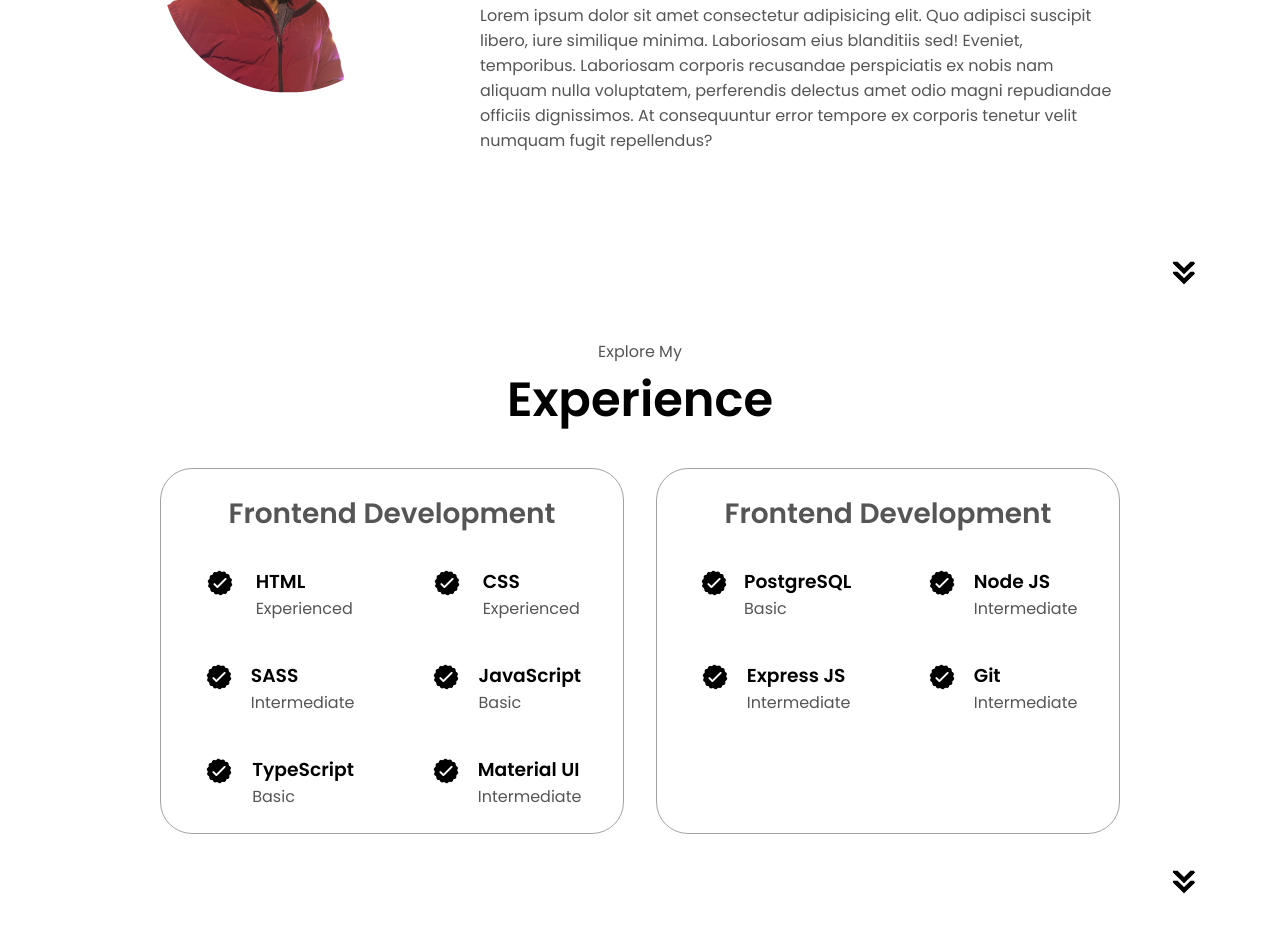
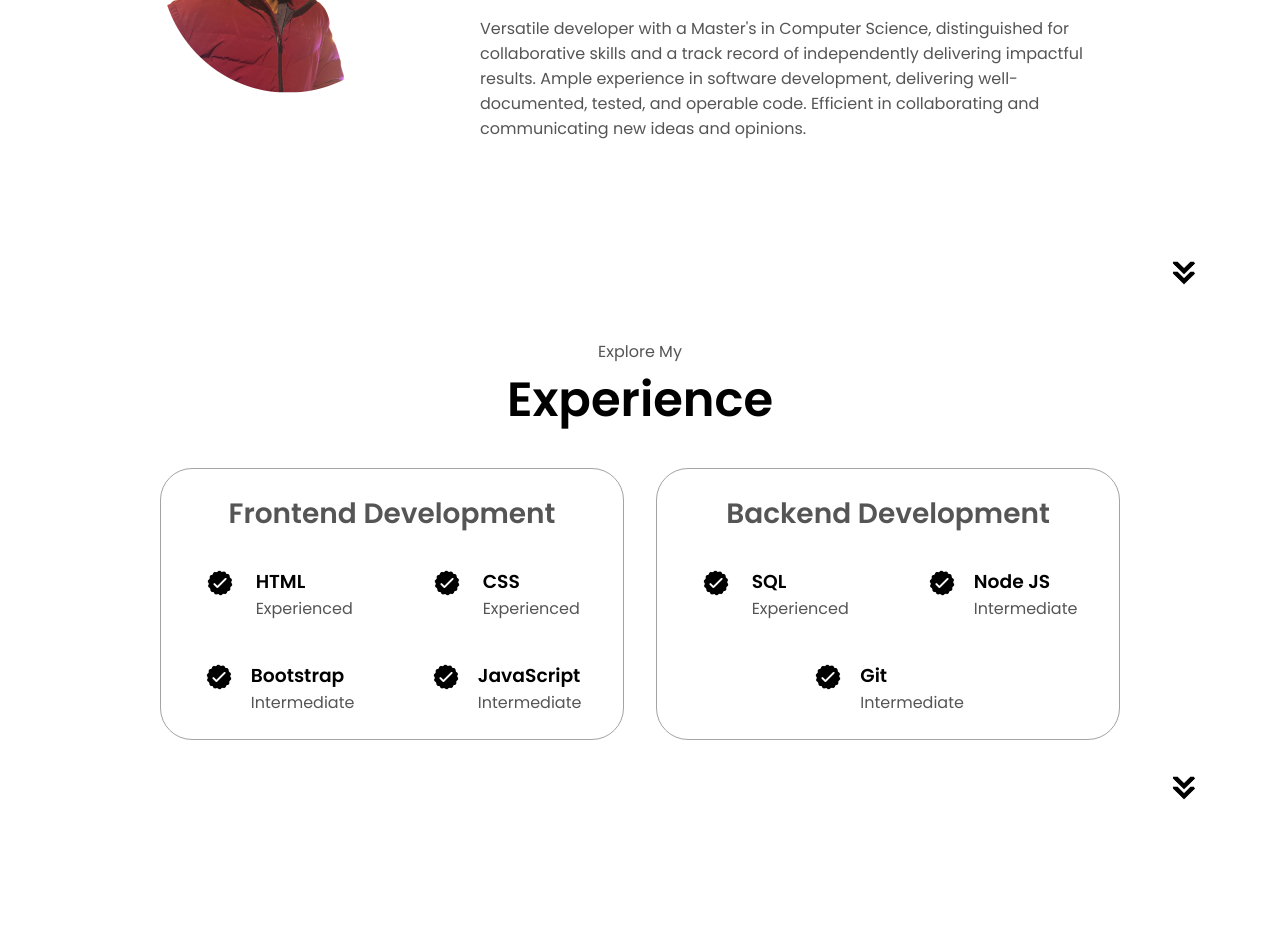
Before and after one commit to NikhilChukka/portfolio, a plain HTML site: page index.html in a window 1280 px wide. Shown: the part 1357-2289 px from the top of the page. Drawn offline with Linux system fonts and the light colour scheme.

Commit message:
changes on About me and Experience

```diff
--- a/index.html
+++ b/index.html
@@ -46,7 +46,7 @@
             <p class="section__text_p2">Software Development Engineer</p>
             <div class="btn-container">
                 <button class="btn btn-color-2"
-                onclick="window.open('./assets/resumeUpTA.pdf')">
+                onclick="window.open('./assets/ResumeNew.pdf')">
                 Download Resume</button>
                 <button class="btn btn-color-1"
                 onclick="location.href='./#contact'">
@@ -54,7 +54,7 @@
             </div>
             <div id="socials-container">
                 <img src="./assets/linkedin.png" alt="linkedin profile"
-                class="icon" onclick="location.href='https://www.linkedin.com/in/nikhil-chukka-425847129/'" />
+                class="icon" onclick="location.href='https://www.linkedin.com/in/nikhilchukka'" />
 
                 <img src="./assets/github.png" alt="github profile"
                 class="icon" onclick="location.href='https://github.com/NikhilChukka'" />
@@ -81,11 +81,13 @@
                         <img src="./assets/education.png"
                         alt="Experience Icon" class="icon"/>
                         <h3>Education</h3>
-                        <p>B.Tech in Computer Science <br /> MS in Computer Science</p>
+                        <p>MS in Computer Science <br /> B.Tech in Computer Science</p>
                     </div>
                 </div>
                 <div class="text-container">
-                    <p>Lorem ipsum dolor sit amet consectetur adipisicing elit. Quo adipisci suscipit libero, iure similique minima. Laboriosam eius blanditiis sed! Eveniet, temporibus. Laboriosam corporis recusandae perspiciatis ex nobis nam aliquam nulla voluptatem, perferendis delectus amet odio magni repudiandae officiis dignissimos. At consequuntur error tempore ex corporis tenetur velit numquam fugit repellendus?</p>
+                    <p>
+                      Versatile developer with a Master's in Computer Science, distinguished for collaborative skills and a track record of independently delivering impactful results. Ample experience in software development, delivering well-documented, tested, and operable code. Efficient in collaborating and communicating new ideas and opinions.
+                    </p>
 
                 </div>
             </div>
@@ -130,7 +132,7 @@
                     class="icon"
                   />
                   <div>
-                    <h3>SASS</h3>
+                    <h3>Bootstrap</h3>
                     <p>Intermediate</p>
                   </div>
                 </article>
@@ -142,35 +144,13 @@
                   />
                   <div>
                     <h3>JavaScript</h3>
-                    <p>Basic</p>
-                  </div>
-                </article>
-                <article>
-                  <img
-                    src="./assets/checkmark.png"
-                    alt="Experience icon"
-                    class="icon"
-                  />
-                  <div>
-                    <h3>TypeScript</h3>
-                    <p>Basic</p>
-                  </div>
-                </article>
-                <article>
-                  <img
-                    src="./assets/checkmark.png"
-                    alt="Experience icon"
-                    class="icon"
-                  />
-                  <div>
-                    <h3>Material UI</h3>
                     <p>Intermediate</p>
                   </div>
                 </article>
               </div>
             </div>
             <div class="details-container">
-              <h2 class="experience-sub-title">Frontend Development</h2>
+              <h2 class="experience-sub-title">Backend Development</h2>
               <div class="article-container">
                 <article>
                   <img
@@ -179,8 +159,8 @@
                     class="icon"
                   />
                   <div>
-                    <h3>PostgreSQL</h3>
-                    <p>Basic</p>
+                    <h3>SQL</h3>
+                    <p>Experienced</p>
                   </div>
                 </article>
                 <article>
@@ -191,17 +171,6 @@
                   />
                   <div>
                     <h3>Node JS</h3>
-                    <p>Intermediate</p>
-                  </div>
-                </article>
-                <article>
-                  <img
-                    src="./assets/checkmark.png"
-                    alt="Experience icon"
-                    class="icon"
-                  />
-                  <div>
-                    <h3>Express JS</h3>
                     <p>Intermediate</p>
                   </div>
                 </article>
```
Also changed, not shown: 1 other file.
